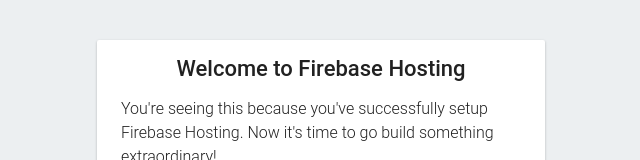
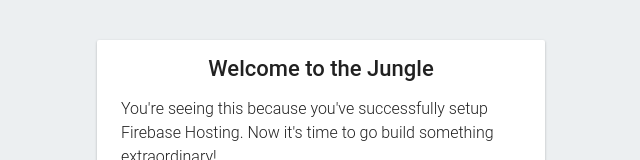
Before and after one commit to demersdesigns/listcraft, a plain HTML site: page public/index.html in a window 1280 px wide. Shown: the top 160 px of the page, without its empty margins (319-959 px from the left). Drawn offline with Linux system fonts and the light colour scheme.

Commit message:
Testing ci

```diff
--- a/public/index.html
+++ b/public/index.html
@@ -59,7 +59,7 @@
   </head>
   <body>
     <div id="message">
-      <h1>Welcome to Firebase Hosting</h1>
+      <h1>Welcome to the Jungle</h1>
       <p>You're seeing this because you've successfully setup Firebase Hosting. Now it's time to go build something extraordinary!</p>
       <ul>
         <li><a target="_blank" href="https://firebase.google.com/docs/hosting/">Open Hosting Documentation</a></li>
```
